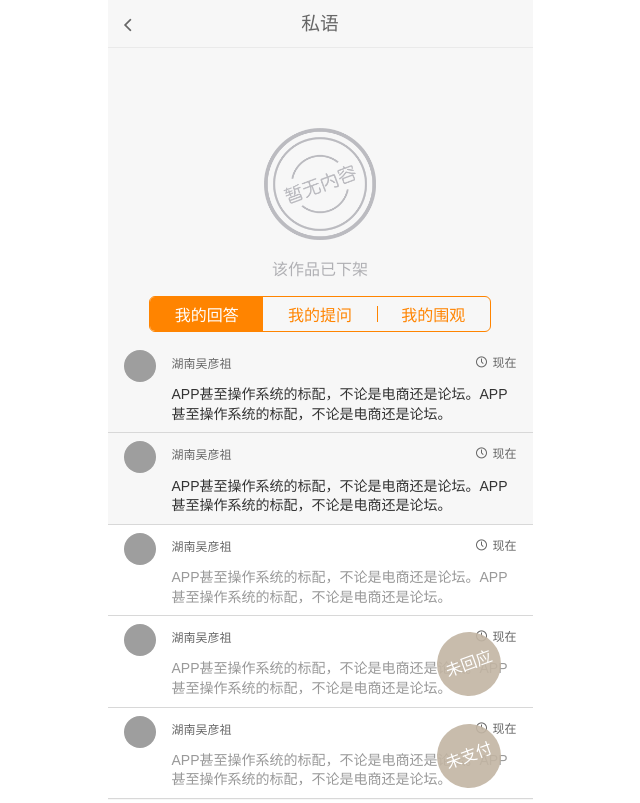
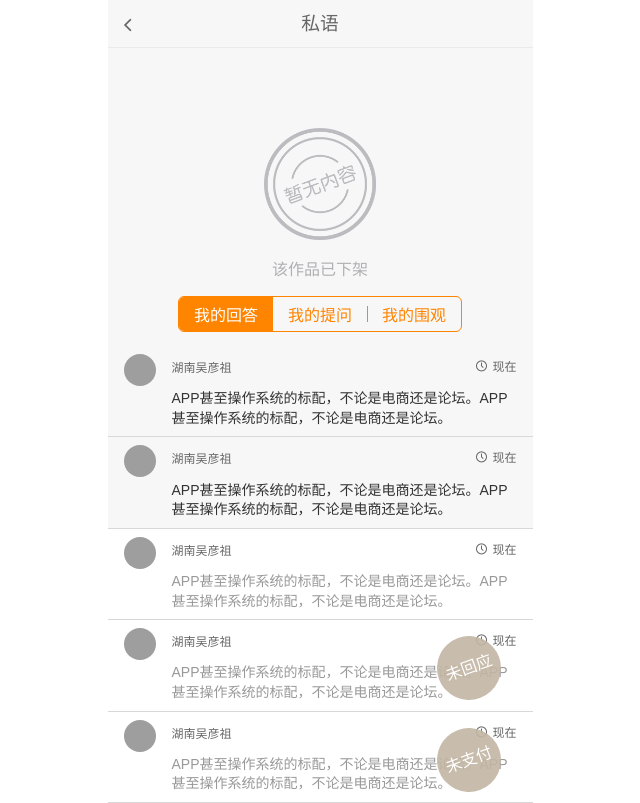
Before and after one commit to zhy0313/zimeiti, a website: page app/whisper-list.html in a window 1280 px wide. Shown: the whole page, without its empty margins (320-960 px from the left). Drawn offline with Linux system fonts and the light colour scheme; grey boxes are pictures that could not be loaded; files whose address does not match are found by name.

Commit message:
私语tab修改,改变span个数即可

```diff
--- a/app/whisper-list.html
+++ b/app/whisper-list.html
@@ -35,9 +35,12 @@
 
     <!--私语列表分类-->
     <section class="whisper-list-type">
-      <span class="active">我的回答</span>
-      <span>我的提问</span>
-      <span>我的围观</span>
+      <div>
+        <span class="active">我的回答</span>
+        <span>我的提问</span>
+        <span>我的围观</span>
+      </div>
+
     </section>
 
     <!--私语列表-->
--- a/src/scss/whisper.scss
+++ b/src/scss/whisper.scss
@@ -20,16 +20,17 @@
 .whisper-list-type {
   text-align: center;
   color: #ff8400;
-  width: 80%;
-  margin: 10px auto;
-  border-radius: 6px;
-  overflow: hidden;
-  border: 1px solid #ff8400;
+  margin: 10px;
+  >div{
+    overflow: hidden;
+    display: inline-block;
+    border: 1px solid #ff8400;
+    border-radius: 6px;
+  }
   span {
     position: relative;
-    padding: 5px 10px;
+    padding: 5px 15px;
     float: left;
-    width: 33.33333333%;
     box-sizing: border-box;
     &:after {
       content: "";
```
Also changed, not shown: dist/css/whisper.css, 1 other file.
